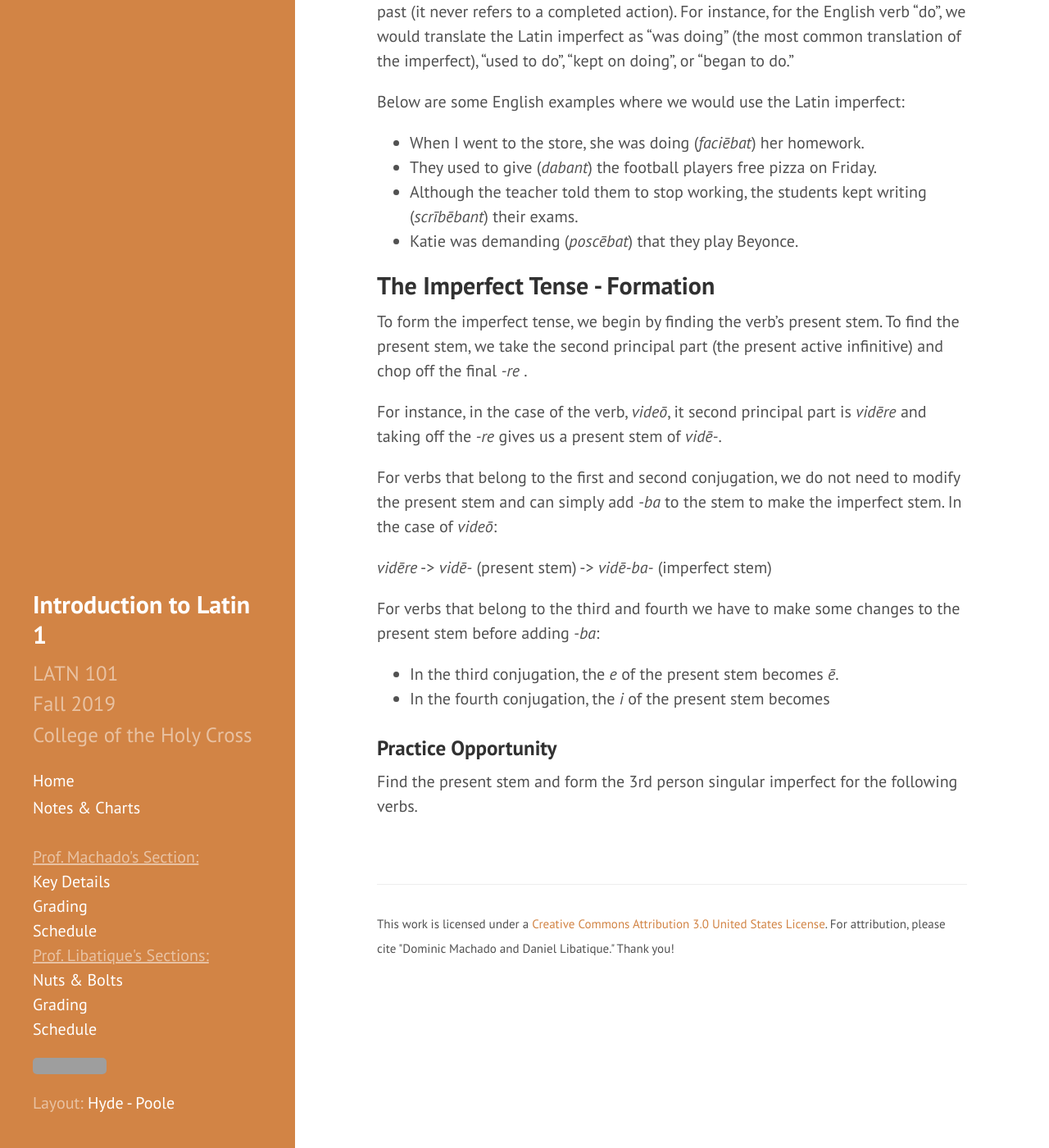
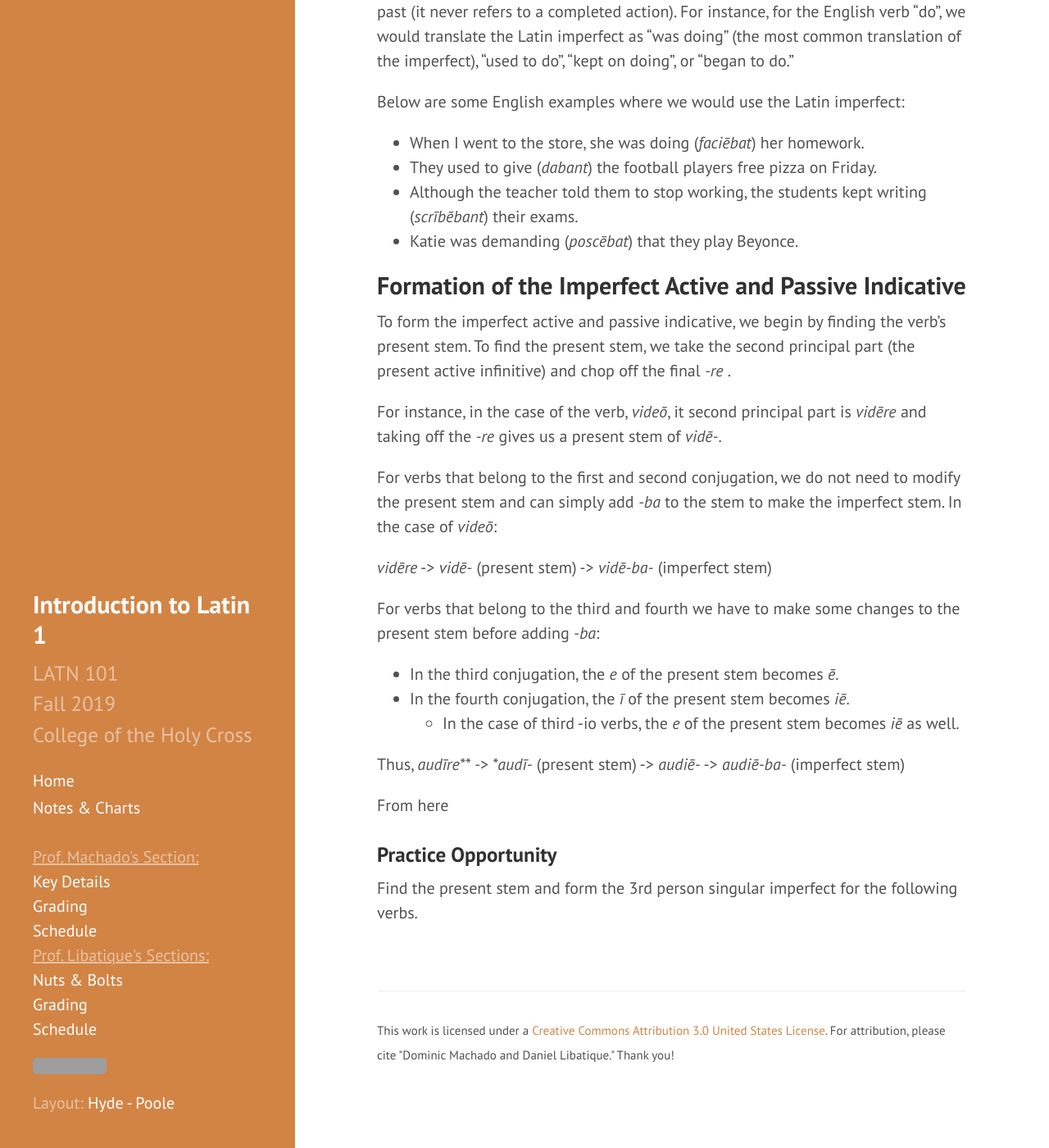
Before and after one commit to DLibatique/LATN102-S20, a Jekyll site: the page built from notes/module-2.md, in a window 1280 px wide and 1400 px high, scrolled down 388 px. Shown: the whole window at 82% size. Built offline with Jekyll 4.4.1, drawn with Linux system fonts in a browser that asks for light colours; grey boxes are pictures that could not be loaded.

Commit message:
Further changes (sorry Daniel)

```diff
--- a/notes/module-2.md
+++ b/notes/module-2.md
@@ -18,9 +18,9 @@ Below are some English examples where we would use the Latin imperfect:
 * Although the teacher told them to stop working, the students kept writing (*scrībēbant*) their exams.
 * Katie was demanding (*poscēbat*) that they play Beyonce.
 
-## The Imperfect Tense - Formation
+## Formation of the Imperfect Active and Passive Indicative
 
-To form the imperfect tense, we begin by finding the verb's present stem. To find the present stem, we take the second principal part (the present active infinitive) and chop off the final *-re* .
+To form the imperfect active and passive indicative, we begin by finding the verb's present stem. To find the present stem, we take the second principal part (the present active infinitive) and chop off the final *-re* .
 
 For instance, in the case of the verb, *videō*, it second principal part is *vidēre* and taking off the *-re* gives us a present stem of *vidē-*.
 
@@ -30,7 +30,12 @@ For verbs that belong to the first and second conjugation, we do not need to mod
 
 For verbs that belong to the third and fourth we have to make some changes to the present stem before adding *-ba*:
 - In the third conjugation, the *e* of the present stem becomes *ē*.
-- In the fourth conjugation, the *i* of the present stem becomes
+- In the fourth conjugation, the *ī* of the present stem becomes *iē*.
+  * In the case of third -io verbs, the *e* of the present stem becomes *iē* as well.
+
+Thus, *audīre** -> *audī-* (present stem) -> *audiē-* -> *audiē-ba-* (imperfect stem)
+
+From here
 
 ### Practice Opportunity
 
```
